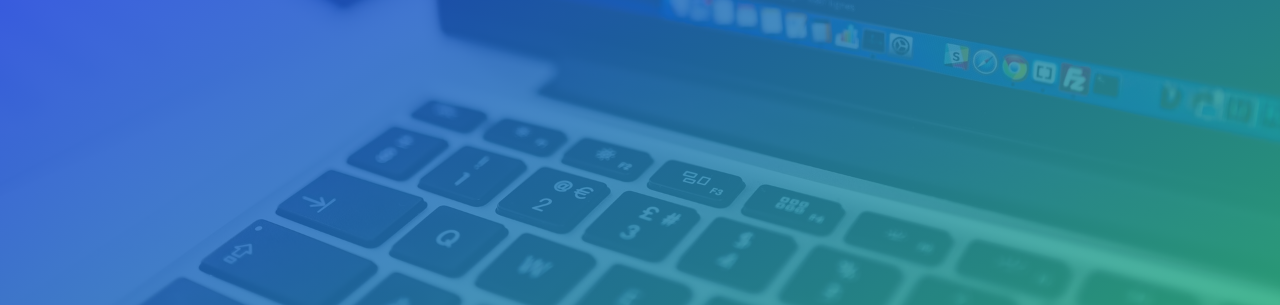
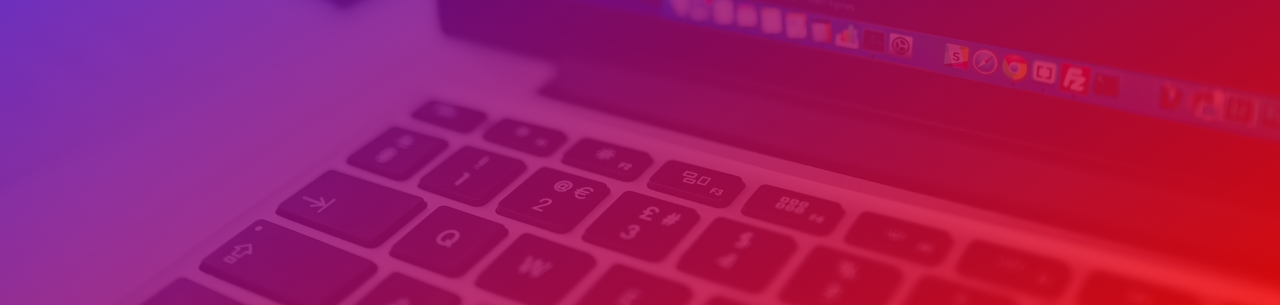
Before and after one commit to kutukmu/portfolio-page, a website: page index.html in a window 1280 px wide. Shown: the part 495-800 px from the top of the page. Drawn offline with nearby package versions, Linux system fonts and the light colour scheme; files that its build step writes are made by us from their sources.

Commit message:
red and blue

```diff
--- a/scss/_config.scss
+++ b/scss/_config.scss
@@ -4,11 +4,7 @@ $color-primary-dark: #28b485;
 $primary-color: #444;
 $secondary-color: #eece1a;
 $show-home-image: true;
-$home-image: linear-gradient(
-    to right bottom,
-    rgba(blue, 0.8),
-    rgba($color-primary-dark, 0.8)
-  ),
+$home-image: linear-gradient(to right bottom, rgba(blue, 0.8), rgba(red, 0.8)),
   url("../img/background.jpg");
 $background-opacity: 0.9;
 
```
